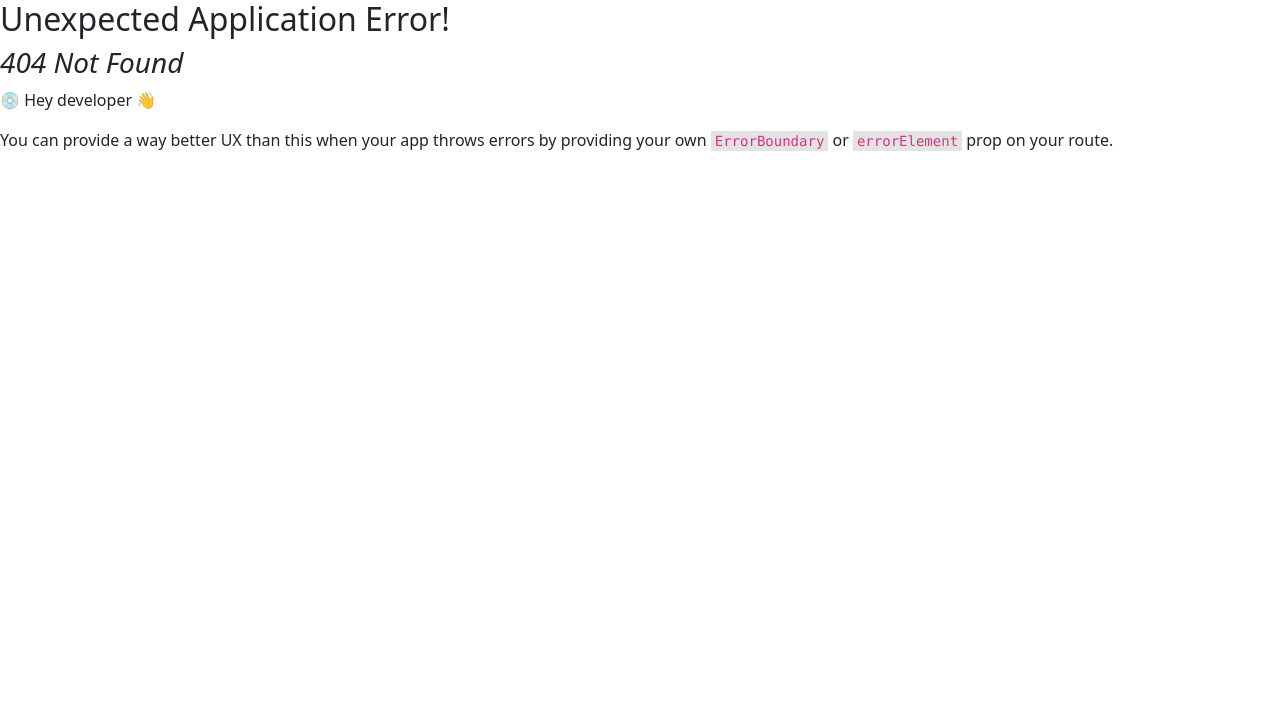
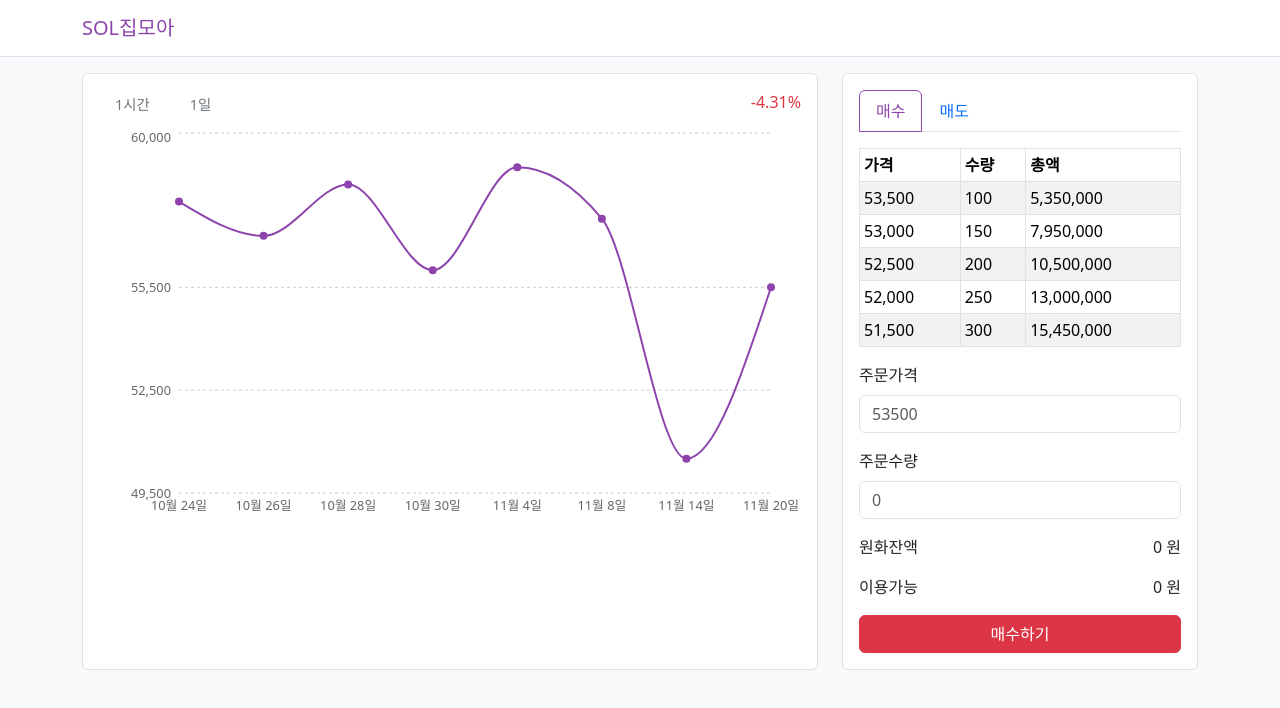
Before and after one commit to Pda5th-SolZipMoa/front, a React (Vite) app: page /property/trade in a window 1280 px wide. Before the commit this address had no page. Shown: the top 708 px of the page. Built offline with nearby package versions, Linux system fonts and the light colour scheme.

Commit message:
feat: 건물 상세 페이지 - 거래창 뼈대 페이지 구현 (#4)

```diff
--- /dev/null
+++ b/src/pages/property_detail/trade/TradeBoard.jsx
@@ -0,0 +1,28 @@
+import React, { useState } from 'react';
+import { Tab, Tabs } from 'react-bootstrap';
+import TradeOptionsBox from './TradeOptionsBox';
+import TradeOrderForm from './TradeOrderForm';
+
+export default function TradeBoard() {
+  const [key, setKey] = useState('buy');
+
+  return (
+    <div className="border rounded p-3 bg-white">
+      <Tabs
+        id="trade-tabs"
+        activeKey={key}
+        onSelect={(k) => setKey(k)}
+        className="mb-3"
+      >
+        <Tab eventKey="buy" title="매수">
+          <TradeOptionsBox type="buy" />
+          <TradeOrderForm type="buy" />
+        </Tab>
+        <Tab eventKey="sell" title="매도">
+          <TradeOptionsBox type="sell" />
+          <TradeOrderForm type="sell" />
+        </Tab>
+      </Tabs>
+    </div>
+  );
+}
--- /dev/null
+++ b/src/pages/property_detail/trade/TradeGraph.jsx
@@ -0,0 +1,109 @@
+import React, { useState } from 'react';
+import {
+  LineChart,
+  Line,
+  XAxis,
+  YAxis,
+  CartesianGrid,
+  Tooltip,
+  ResponsiveContainer,
+} from 'recharts';
+import { Button } from 'react-bootstrap';
+
+export default function TradeGraph() {
+  const [activeTab, setActiveTab] = useState('1개월');
+
+  const data = [
+    { date: '10월 24일', price: 58000 },
+    { date: '10월 26일', price: 57000 },
+    { date: '10월 28일', price: 58500 },
+    { date: '10월 30일', price: 56000 },
+    { date: '11월 4일', price: 59000 },
+    { date: '11월 8일', price: 57500 },
+    { date: '11월 14일', price: 50500 },
+    { date: '11월 20일', price: 55500 },
+  ];
+
+  const timeFrames = ['1시간', '1일'];
+
+  return (
+    <div className="border rounded p-3 bg-white h-100">
+      <div className="d-flex justify-content-between mb-2">
+        <div className="d-flex gap-2">
+          {timeFrames.map((tab) => (
+            <Button
+              key={tab}
+              variant={activeTab === tab ? 'primary' : 'light'}
+              className={`rounded-pill px-3 py-1 ${
+                activeTab === tab ? 'text-white' : 'text-secondary'
+              }`}
+              onClick={() => setActiveTab(tab)}
+              style={{
+                backgroundColor: activeTab === tab ? '#8e44ad' : 'transparent',
+                border: 'none',
+                fontSize: '0.9rem',
+              }}
+            >
+              {tab}
+            </Button>
+          ))}
+        </div>
+        <span className="text-danger">-4.31%</span>
+      </div>
+
+      <div style={{ width: '100%', height: 400 }}>
+        <ResponsiveContainer>
+          <LineChart
+            data={data}
+            margin={{
+              top: 5,
+              right: 30,
+              left: 20,
+              bottom: 5,
+            }}
+          >
+            <defs>
+              <linearGradient id="colorPrice" x1="0" y1="0" x2="0" y2="1">
+                <stop offset="5%" stopColor="#8e44ad" stopOpacity={0.1} />
+                <stop offset="95%" stopColor="#8e44ad" stopOpacity={0} />
+              </linearGradient>
+            </defs>
+            <CartesianGrid strokeDasharray="3 3" vertical={false} />
+            <XAxis
+              dataKey="date"
+              axisLine={false}
+              tickLine={false}
+              style={{ fontSize: '0.8rem' }}
+            />
+            <YAxis
+              domain={['dataMin - 1000', 'dataMax + 1000']}
+              axisLine={false}
+              tickLine={false}
+              style={{ fontSize: '0.8rem' }}
+              tickFormatter={(value) => `${value.toLocaleString()}`}
+            />
+            <Tooltip
+              contentStyle={{
+                backgroundColor: 'white',
+                border: '1px solid #e0e0e0',
+                borderRadius: '4px',
+                padding: '8px',
+              }}
+              formatter={(value) => [`${value.toLocaleString()}원`]}
+              labelStyle={{ color: '#666' }}
+            />
+            <Line
+              type="monotone"
+              dataKey="price"
+              stroke="#8e44ad"
+              strokeWidth={2}
+              dot={{ r: 3, fill: '#8e44ad' }}
+              activeDot={{ r: 5 }}
+              fill="url(#colorPrice)"
+            />
+          </LineChart>
+        </ResponsiveContainer>
+      </div>
+    </div>
+  );
+}
--- /dev/null
+++ b/src/pages/property_detail/trade/TradeMain.jsx
@@ -0,0 +1,30 @@
+import React from 'react';
+import { Container, Row, Col, Navbar, Form, Button } from 'react-bootstrap';
+import TradeGraph from './TradeGraph';
+import TradeBoard from './TradeBoard';
+import './trade_style.css';
+
+export default function TradeMain() {
+  return (
+    <div className="bg-light min-vh-100">
+      <Navbar bg="white" className="border-bottom mb-3">
+        <Container>
+          <Navbar.Brand href="#" className="d-flex align-items-center">
+            <div className="text-purple me-2">SOL집모아</div>
+          </Navbar.Brand>
+        </Container>
+      </Navbar>
+
+      <Container>
+        <Row>
+          <Col md={8}>
+            <TradeGraph />
+          </Col>
+          <Col md={4}>
+            <TradeBoard />
+          </Col>
+        </Row>
+      </Container>
+    </div>
+  );
+}
--- /dev/null
+++ b/src/pages/property_detail/trade/TradeOptionsBox.jsx
@@ -0,0 +1,38 @@
+import React from 'react';
+import { Table } from 'react-bootstrap';
+
+export default function TradeOptionsBox({ type }) {
+  const trades = [
+    { price: '53,500', quantity: 100, total: '5,350,000' },
+    { price: '53,000', quantity: 150, total: '7,950,000' },
+    { price: '52,500', quantity: 200, total: '10,500,000' },
+    { price: '52,000', quantity: 250, total: '13,000,000' },
+    { price: '51,500', quantity: 300, total: '15,450,000' },
+  ];
+
+  return (
+    <div className="mb-3">
+      <Table striped bordered hover size="sm">
+        <thead>
+          <tr className="bg-light">
+            <th>가격</th>
+            <th>수량</th>
+            <th>총액</th>
+          </tr>
+        </thead>
+        <tbody>
+          {trades.map((trade, index) => (
+            <tr
+              key={index}
+              className={type === 'buy' ? 'text-danger' : 'text-primary'}
+            >
+              <td>{trade.price}</td>
+              <td>{trade.quantity}</td>
+              <td>{trade.total}</td>
+            </tr>
+          ))}
+        </tbody>
+      </Table>
+    </div>
+  );
+}
--- /dev/null
+++ b/src/pages/property_detail/trade/TradeOrderForm.jsx
@@ -0,0 +1,31 @@
+import React from 'react';
+import { Form, Button } from 'react-bootstrap';
+
+export default function TradeOrderForm({ type }) {
+  const buttonColor = type === 'buy' ? 'danger' : 'primary';
+  const buttonText = type === 'buy' ? '매수하기' : '매도하기';
+
+  return (
+    <Form>
+      <Form.Group className="mb-3">
+        <Form.Label>주문가격</Form.Label>
+        <Form.Control type="number" placeholder="53500" />
+      </Form.Group>
+      <Form.Group className="mb-3">
+        <Form.Label>주문수량</Form.Label>
+        <Form.Control type="number" placeholder="0" />
+      </Form.Group>
+      <div className="d-flex justify-content-between mb-3">
+        <span>{type === 'buy' ? '원화잔액' : '토큰잔액'}</span>
+        <span>0 {type === 'buy' ? '원' : '개'}</span>
+      </div>
+      <div className="d-flex justify-content-between mb-3">
+        <span>이용가능</span>
+        <span>0 {type === 'buy' ? '원' : '개'}</span>
+      </div>
+      <Button variant={buttonColor} className="w-100">
+        {buttonText}
+      </Button>
+    </Form>
+  );
+}
--- /dev/null
+++ b/src/pages/property_detail/trade/trade_style.css
@@ -0,0 +1,32 @@
+:root {
+  --purple: #8e44ad;
+  --light-purple: #9b59b6;
+}
+
+.bg-purple {
+  background-color: var(--purple) !important;
+}
+
+.text-purple {
+  color: var(--purple) !important;
+}
+
+.btn-purple {
+  background-color: var(--purple) !important;
+  border-color: var(--purple) !important;
+  color: white !important;
+}
+
+.btn-purple:hover {
+  background-color: var(--light-purple) !important;
+  border-color: var(--light-purple) !important;
+}
+
+.nav-tabs .nav-link.active {
+  color: var(--purple) !important;
+  border-color: var(--purple) !important;
+}
+
+.nav-tabs .nav-link:hover {
+  border-color: var(--light-purple) !important;
+}
--- a/src/routers/AppRouter.jsx
+++ b/src/routers/AppRouter.jsx
@@ -2,6 +2,7 @@ import { createBrowserRouter } from 'react-router-dom';
 import MainPage from '../pages/main/MainPage';
 import Signup from '../pages/home/Signup';
 import Login from '../pages/home/Login';
+import TradeMain from '../pages/property_detail/trade/TradeMain';
 
 const AppRouter = createBrowserRouter([
   {
@@ -16,6 +17,10 @@ const AppRouter = createBrowserRouter([
     path: '/main/',
     element: <MainPage />,
   },
+  {
+    path: '/property/trade',
+    element: <TradeMain />,
+  },
 ]);
 
 export default AppRouter;
```
